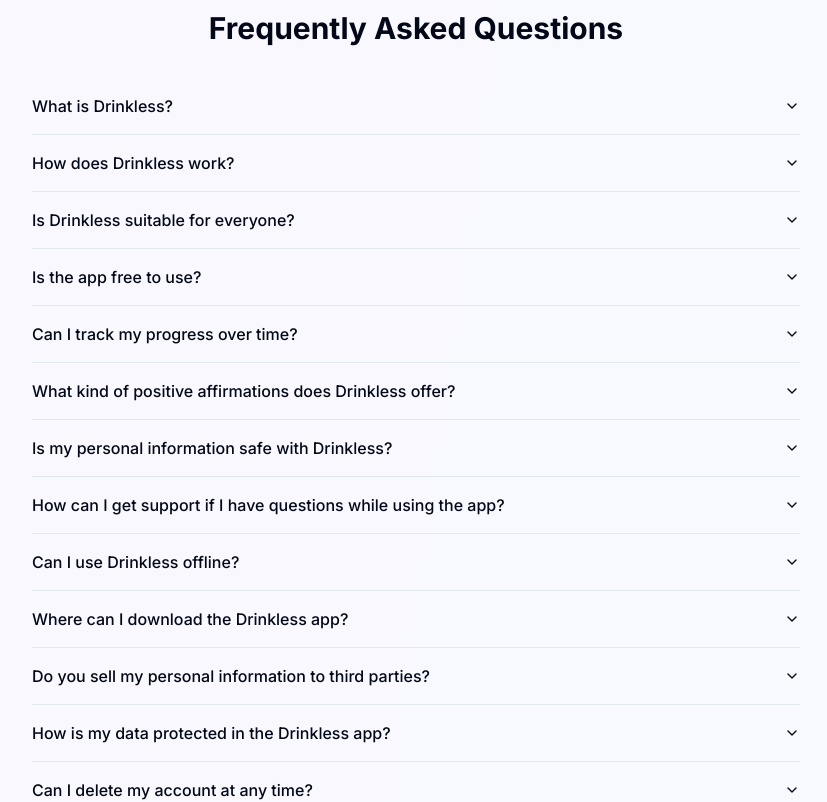
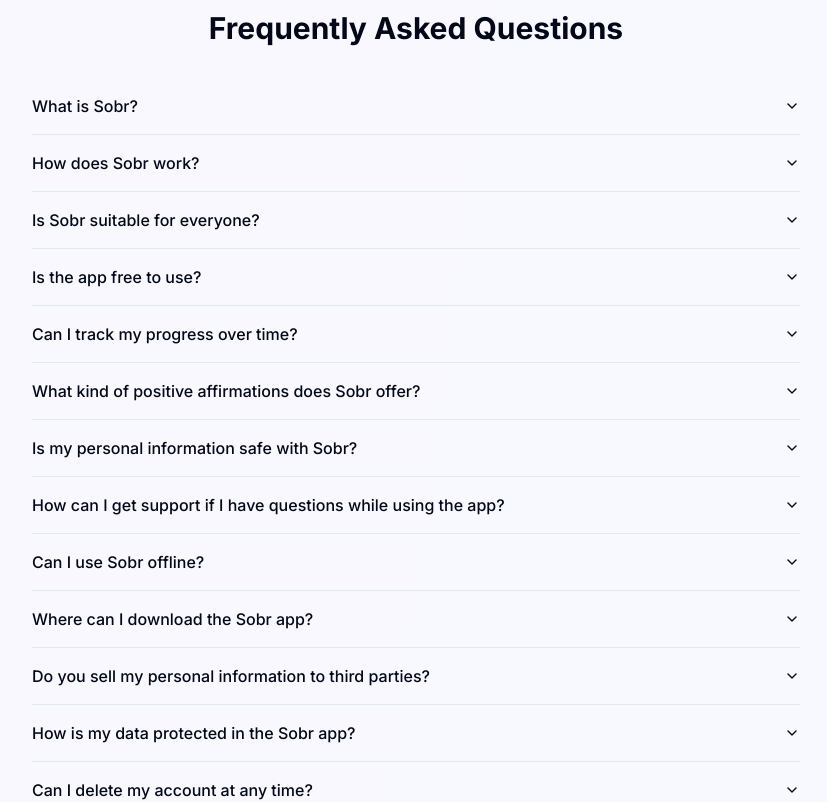
Before and after one commit to IshanAmin/drinkless-landing, a React (Vite) app: page / in a window 1280 px wide. Shown: the part 8340-9142 px from the top of the page, without its empty margins (224-1051 px from the left). Built offline with nearby package versions, Linux system fonts and the light colour scheme.

Commit message:
Rename "Drinkless "Drinkless" to "Sobr"
Renamed all instances of "Drinkless" to "Sobr" to reflect the updated branding.

```diff
--- a/index.html
+++ b/index.html
@@ -4,7 +4,7 @@
   <head>
     <meta charset="UTF-8" />
     <meta name="viewport" content="width=device-width, initial-scale=1.0" />
-    <title>Drinkless - Gain Mental Clarity and Financial Success</title>
+    <title>Sobr - Gain Mental Clarity and Financial Success</title>
     <meta name="description" content="Let's quit drinking together and gain the mental clarity to find your success and the respect you deserve!" />
     <meta name="author" content="Lovable" />
     <meta property="og:image" content="/og-image.svg" />
--- a/src/components/FAQSection.tsx
+++ b/src/components/FAQSection.tsx
@@ -1,3 +1,4 @@
+
 import {
   Accordion,
   AccordionContent,
@@ -8,52 +9,52 @@ import {
 const FAQSection = () => {
   const faqs = [
     {
-      question: "What is Drinkless?",
-      answer: "Drinkless is a mobile supportive app for iOS and Android designed to help individuals on their sobriety journey. It offers personalized tracking, positive affirmations, and engaging positive distractions to empower users and assist in maintaining a sober lifestyle.",
+      question: "What is Sobr?",
+      answer: "Sobr is a mobile supportive app for iOS and Android designed to help individuals on their sobriety journey. It offers personalized tracking, positive affirmations, and engaging positive distractions to empower users and assist in maintaining a sober lifestyle.",
     },
     {
-      question: "How does Drinkless work?",
-      answer: "Drinkless allows users to set goals, track their progress, and receive personalized feedback, reach goals, achieve badges and top-spots in leaderboards. The app features motivational content and activities that help keep users engaged and focused on their sobriety goals.",
+      question: "How does Sobr work?",
+      answer: "Sobr allows users to set goals, track their progress, and receive personalized feedback, reach goals, achieve badges and top-spots in leaderboards. The app features motivational content and activities that help keep users engaged and focused on their sobriety goals.",
     },
     {
-      question: "Is Drinkless suitable for everyone?",
-      answer: "Yes, Drinkless is designed for anyone looking to reduce alcohol consumption or maintain sobriety, regardless of their experience level. Whether you are new to sobriety or seeking ongoing support, Drinkless can provide valuable tools.",
+      question: "Is Sobr suitable for everyone?",
+      answer: "Yes, Sobr is designed for anyone looking to reduce alcohol consumption or maintain sobriety, regardless of their experience level. Whether you are new to sobriety or seeking ongoing support, Sobr can provide valuable tools.",
     },
     {
       question: "Is the app free to use?",
-      answer: "Drinkless offers a free version with essential features and options for an upgraded subscription that includes additional tools and resources. Visit our pricing page for more details.",
+      answer: "Sobr offers a free version with essential features and options for an upgraded subscription that includes additional tools and resources. Visit our pricing page for more details.",
     },
     {
       question: "Can I track my progress over time?",
-      answer: "Absolutely! Drinkless provides personalized tracking features that allow you to monitor your progress, celebrate milestones, and reflect on your journey to sobriety.",
+      answer: "Absolutely! Sobr provides personalized tracking features that allow you to monitor your progress, celebrate milestones, and reflect on your journey to sobriety.",
     },
     {
-      question: "What kind of positive affirmations does Drinkless offer?",
-      answer: "Drinkless includes a variety of positive affirmations tailored to inspire and motivate users. These affirmations can be personalized to resonate with your individual journey and challenges.",
+      question: "What kind of positive affirmations does Sobr offer?",
+      answer: "Sobr includes a variety of positive affirmations tailored to inspire and motivate users. These affirmations can be personalized to resonate with your individual journey and challenges.",
     },
     {
-      question: "Is my personal information safe with Drinkless?",
-      answer: "Yes, we take your privacy seriously. Drinkless employs robust security measures to protect your personal information and ensure that your data is kept confidential.",
+      question: "Is my personal information safe with Sobr?",
+      answer: "Yes, we take your privacy seriously. Sobr employs robust security measures to protect your personal information and ensure that your data is kept confidential.",
     },
     {
       question: "How can I get support if I have questions while using the app?",
       answer: "If you have any questions or need assistance, you can reach out to our support team via the app or through our website's contact form. We are here to help you!",
     },
     {
-      question: "Can I use Drinkless offline?",
-      answer: "Many features of Drinkless are accessible offline, allowing you to track your progress and engage with content without an internet connection. However, some features may require connectivity for full functionality.",
+      question: "Can I use Sobr offline?",
+      answer: "Many features of Sobr are accessible offline, allowing you to track your progress and engage with content without an internet connection. However, some features may require connectivity for full functionality.",
     },
     {
-      question: "Where can I download the Drinkless app?",
-      answer: "You can't download Drinkless from the Apple App Store and Google Play Store yet! If you sign up for the early access-we'll send you an email as soon as it's available under private beta.",
+      question: "Where can I download the Sobr app?",
+      answer: "You can't download Sobr from the Apple App Store and Google Play Store yet! If you sign up for the early access-we'll send you an email as soon as it's available under private beta.",
     },
     {
       question: "Do you sell my personal information to third parties?",
       answer: "No, we do not sell, rent, or share your personal information with third parties under any circumstances. Your privacy is our top priority, and we are committed to protecting your data.",
     },
     {
-      question: "How is my data protected in the Drinkless app?",
-      answer: "Drinkless employs industry-standard security measures to protect your personal information, including encryption and secure servers. We are dedicated to ensuring that your data remains safe and confidential.",
+      question: "How is my data protected in the Sobr app?",
+      answer: "Sobr employs industry-standard security measures to protect your personal information, including encryption and secure servers. We are dedicated to ensuring that your data remains safe and confidential.",
     },
     {
       question: "Can I delete my account at any time?",
--- a/src/components/HeroSection.tsx
+++ b/src/components/HeroSection.tsx
@@ -19,7 +19,7 @@ const HeroSection = () => {
       <div className="absolute top-8 w-full md:w-auto md:left-8 flex justify-center md:justify-start z-20">
         <img
           src="/lovable-uploads/434a8cbf-6477-4626-9f0f-bb9fdbdac292.png"
-          alt="Drinkless Logo"
+          alt="Sobr Logo"
           className="h-12 w-auto"
         />
       </div>
--- a/src/components/WaitlistCTA.tsx
+++ b/src/components/WaitlistCTA.tsx
@@ -1,3 +1,4 @@
+
 import SignupForm from "./SignupForm";
 
 const WaitlistCTA = () => {
--- a/src/pages/Index.tsx
+++ b/src/pages/Index.tsx
@@ -1,3 +1,4 @@
+
 import { Button } from "@/components/ui/button";
 import { Heart } from "lucide-react";
 import HeroSection from "@/components/HeroSection";
@@ -18,7 +19,7 @@ export default function Index() {
         <div className="mt-12 mb-12 flex justify-center">
           <img
             src="https://ishanamin.com/wp-content/uploads/2024/11/phone_screen_mockup-3.png"
-            alt="Drinkless App Mockups"
+            alt="Sobr App Mockups"
             className="w-full max-w-6xl mx-auto px-4"
           />
         </div>
@@ -43,7 +44,7 @@ export default function Index() {
 
       <footer className="container mx-auto px-4 py-8 mt-auto">
         <div className="flex flex-col md:flex-row justify-between items-center gap-4 text-sm text-slate-600">
-          <p>© 2025 drinkless. All rights reserved.</p>
+          <p>© 2025 sobr. All rights reserved.</p>
           <p className="flex items-center gap-1">
             Made with <Heart className="h-4 w-4 text-red-500 fill-red-500" /> in Omaha, Nebraska
           </p>
```
